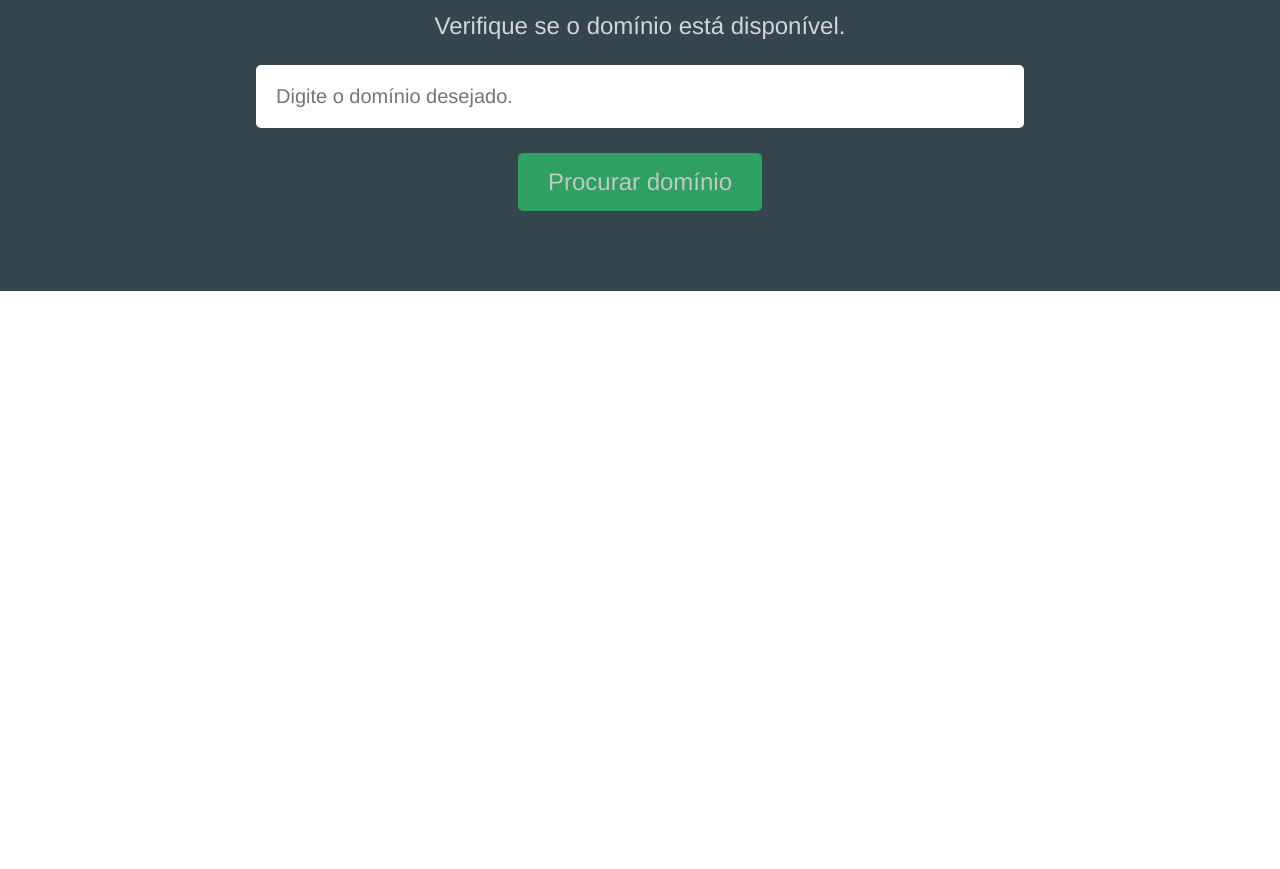
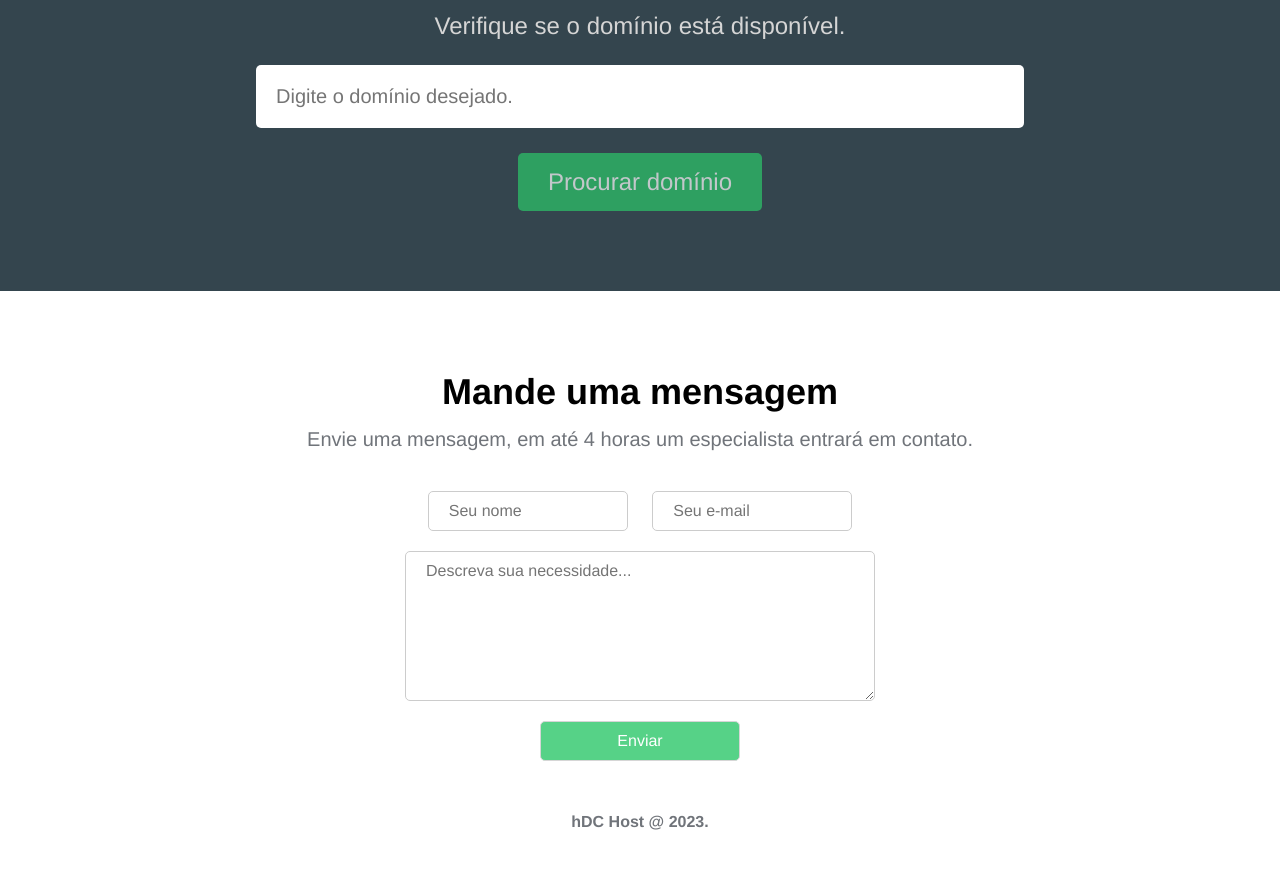
Before and after one commit to AiltonCustodio/PRJ-03, a plain HTML site: page index.html in a window 1280 px wide. Shown: the part 1761-2630 px from the top of the page. Before the commit the page ends 2052 px from the top, so only its background shows below. Drawn offline with Linux system fonts and the light colour scheme.

Commit message:
final css html

```diff
--- a/css/styles.css
+++ b/css/styles.css
@@ -239,3 +239,54 @@ nav{
     opacity: 1;
     color: rgb(73, 67, 67);
 }
+
+/* contact form */
+.contact-container{
+    text-align: center;
+    padding: 5rem 0 2rem 0;
+}
+.contact-container h2{
+    font-size: 36px;
+    margin-bottom: 15px;
+}
+
+.contact-container p{
+    font-size: 20px;
+    margin-bottom: 40px;
+}
+.contact-container input,
+.contact-container textarea{
+    width: 200px;
+    padding: 10px 20px;
+    border-radius: 5px;
+    font-size: 16px;
+    border: 1px solid#ccc;
+    margin: 0 10px 20px;
+}
+
+.contact-container textarea{
+    display: block;
+    margin: 0 auto 20px;
+    width: 470px;
+    height: 150px;
+}
+.contact-container input[type="submit"]{
+    display: block;
+    margin: 0 auto;
+    background-color: #2cc76a;
+    color: #fff;
+    cursor: pointer;
+    opacity: 0.8;
+}
+
+.contact-container input[type=submit]:hover{
+    opacity: 1;
+    color: rgb(73, 67, 67);
+}
+
+/* footer */
+footer{
+    text-align: center;
+    font-weight: bold;
+    margin: 20px 0 100px;
+}
--- a/index.html
+++ b/index.html
@@ -127,9 +127,21 @@
                     >
                     <input type="submit" value="Procurar domínio">
                 </form>
-
+            </section>
+            <section class="contact-container">
+                <h2>Mande uma mensagem</h2>
+                <p>Envie uma mensagem, em até 4 horas um especialista entrará em contato.</p>
+                <form>
+                    <input type="text" name="name" id="name" placeholder="Seu nome">
+                    <input type="email" name="email" id="email" placeholder="Seu e-mail">
+                    <textarea name="message" id="message" placeholder="Descreva sua necessidade..."></textarea>
+                    <input type="submit" value="Enviar">
+                </form>
             </section>
         </main>
+        <footer>
+            <p>hDC Host @ 2023.</p>
+        </footer>
     </div>
 </body>
 </html>
```
